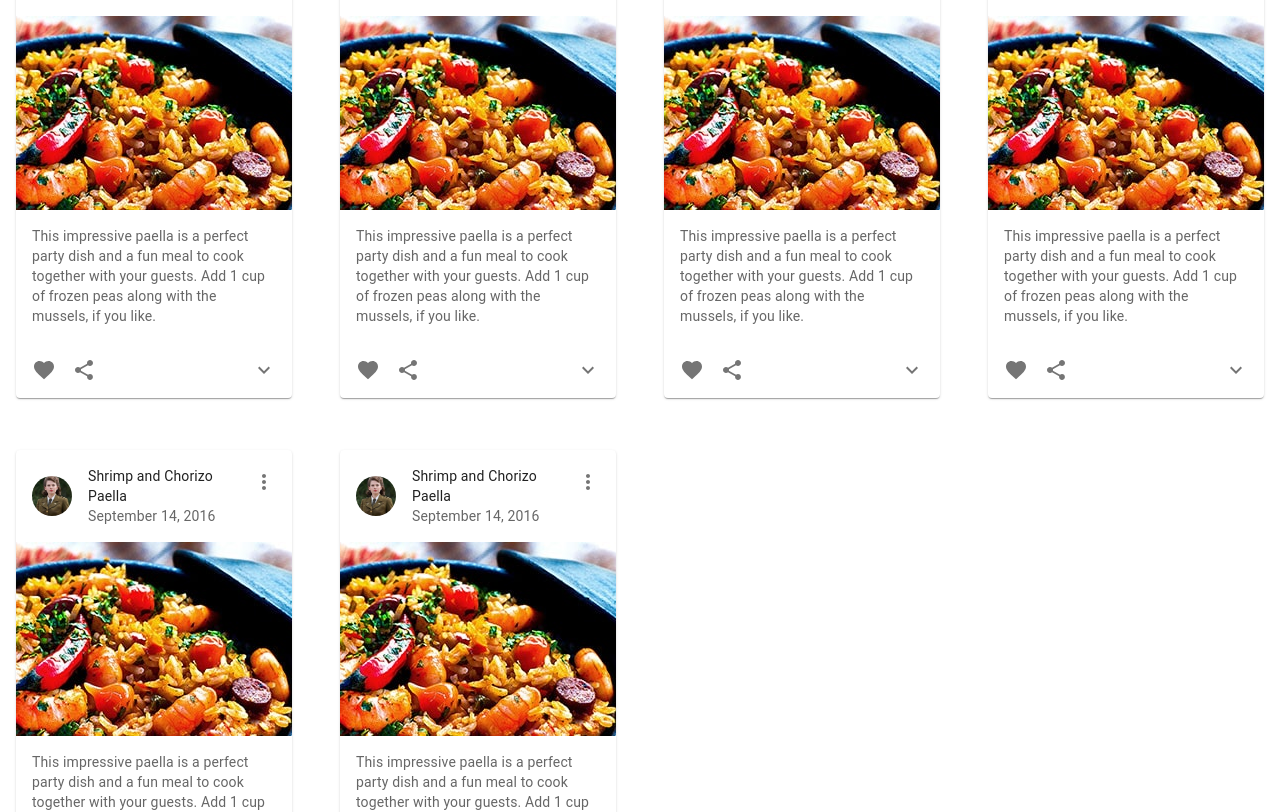
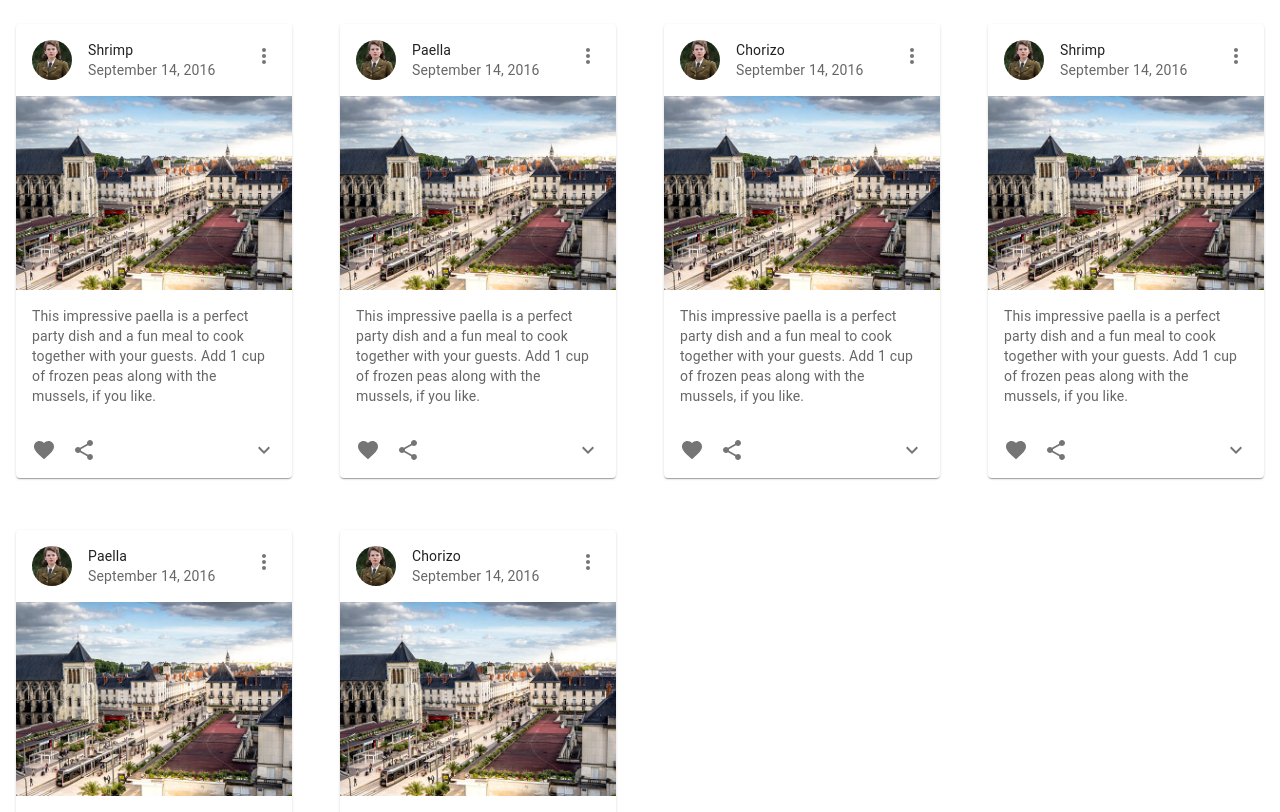
Before and after one commit to imdeveloper100/travel-book, a Next.js app: page / in a window 1280 px wide. Shown: the part 1770-2582 px from the top of the page. Built offline with nearby package versions, Linux system fonts and the light colour scheme.

Commit message:
made some changes to the posts Component

```diff
--- a/components/home/home.module.css
+++ b/components/home/home.module.css
@@ -1,10 +1,11 @@
 .container {
-    background-color: #00ffff;
+    background-color: #0b9c7d8a;
     background-image: url("../../public/banner.jpg");
+    background-repeat: no-repeat;
   }
 
   .gridContainer {
-    padding: 100px 0px;
+    padding: 150px 0px;
   }
 
   .searches {
--- a/components/home/index.js
+++ b/components/home/index.js
@@ -1,7 +1,4 @@
 import React from "react";
-import SearchIcon from "@mui/icons-material/Search";
-import { Button } from "@mui/material";
-import Container from "@mui/material/Container";
 import Grid from "@mui/material/Grid";
 import Typography from "@mui/material/Typography";
 import Styles from "./home.module.css";
--- a/components/home/posts/main.js
+++ b/components/home/posts/main.js
@@ -31,6 +31,7 @@ const ExpandMore = styled((props) => {
 
 export default function Main() {
   const [expanded, setExpanded] = React.useState(false);
+  const [data, setData] = React.useState();
 
   const handleExpandClick = () => {
     setExpanded(!expanded);
@@ -433,14 +434,14 @@ export default function Main() {
                     <MoreVertIcon />
                   </IconButton>
                 }
-                title="Shrimp and Chorizo Paella"
+                title="Shrimp"
                 subheader="September 14, 2016"
               />
               <CardMedia
                 component="img"
                 height="194"
-                image="/paella.jpg"
-                alt="Paella dish"
+                image="/post2.jpg"
+                alt="France Tour"
               />
               <CardContent>
                 <Typography variant="body2" color="text.secondary">
@@ -494,14 +495,14 @@ export default function Main() {
                     <MoreVertIcon />
                   </IconButton>
                 }
-                title="Shrimp and Chorizo Paella"
+                title="Paella"
                 subheader="September 14, 2016"
               />
               <CardMedia
                 component="img"
                 height="194"
-                image="/paella.jpg"
-                alt="Paella dish"
+                image="/post2.jpg"
+                alt="France Tour"
               />
               <CardContent>
                 <Typography variant="body2" color="text.secondary">
@@ -555,14 +556,14 @@ export default function Main() {
                     <MoreVertIcon />
                   </IconButton>
                 }
-                title="Shrimp and Chorizo Paella"
+                title="Chorizo"
                 subheader="September 14, 2016"
               />
               <CardMedia
                 component="img"
                 height="194"
-                image="/paella.jpg"
-                alt="Paella dish"
+                image="/post2.jpg"
+                alt="France Tour"
               />
               <CardContent>
                 <Typography variant="body2" color="text.secondary">
@@ -616,14 +617,14 @@ export default function Main() {
                     <MoreVertIcon />
                   </IconButton>
                 }
-                title="Shrimp and Chorizo Paella"
+                title="Shrimp"
                 subheader="September 14, 2016"
               />
               <CardMedia
                 component="img"
                 height="194"
-                image="/paella.jpg"
-                alt="Paella dish"
+                image="/post2.jpg"
+                alt="France Tour"
               />
               <CardContent>
                 <Typography variant="body2" color="text.secondary">
@@ -677,14 +678,14 @@ export default function Main() {
                     <MoreVertIcon />
                   </IconButton>
                 }
-                title="Shrimp and Chorizo Paella"
+                title="Paella"
                 subheader="September 14, 2016"
               />
               <CardMedia
                 component="img"
                 height="194"
-                image="/paella.jpg"
-                alt="Paella dish"
+                image="/post2.jpg"
+                alt="France Tour"
               />
               <CardContent>
                 <Typography variant="body2" color="text.secondary">
@@ -738,14 +739,14 @@ export default function Main() {
                     <MoreVertIcon />
                   </IconButton>
                 }
-                title="Shrimp and Chorizo Paella"
+                title="Chorizo"
                 subheader="September 14, 2016"
               />
               <CardMedia
                 component="img"
                 height="194"
-                image="/paella.jpg"
-                alt="Paella dish"
+                image="/post2.jpg"
+                alt="France Tour"
               />
               <CardContent>
                 <Typography variant="body2" color="text.secondary">
@@ -782,6 +783,7 @@ export default function Main() {
             </Card>
           </Item>
         </Grid>
+
       </Grid>
     </>
   );
```
Also changed, not shown: public/paella.jpg, public/post2.jpg (added).
